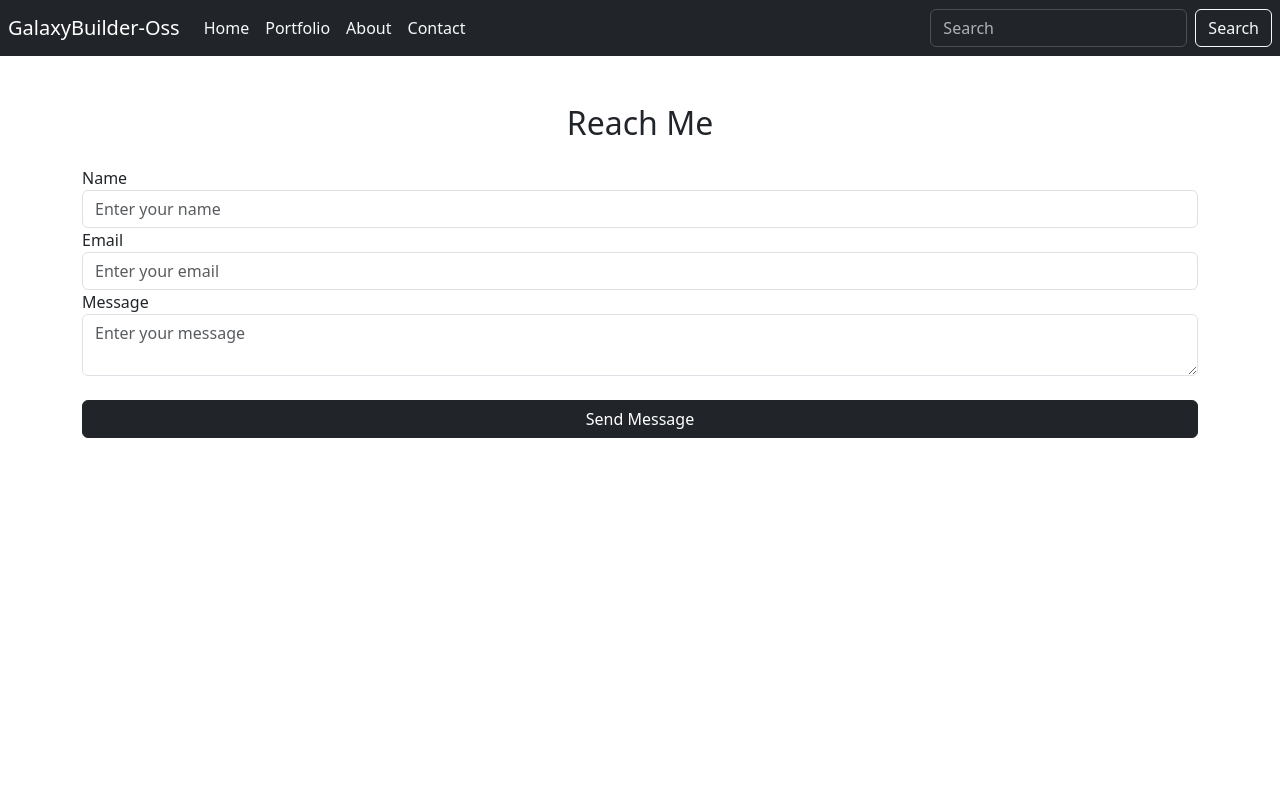
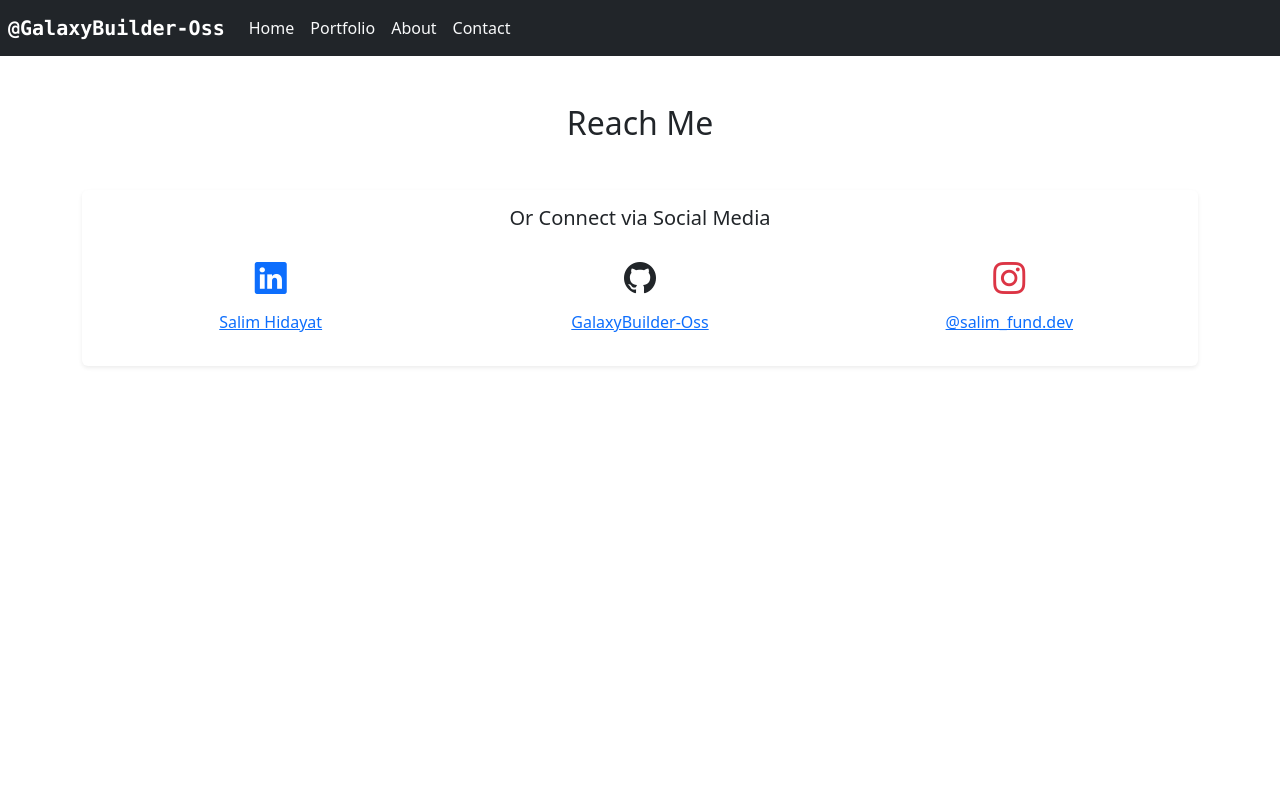
Before and after one commit to GalaxyBuilder-oss/portofolios, a Next.js app: page /contact in a window 1280 px wide. Shown: the top 800 px of the page. Built offline with nearby package versions, Linux system fonts and the light colour scheme.

Commit message:
Restyling...

```diff
--- a/app/_app.tsx
+++ b/app/_app.tsx
@@ -6,7 +6,8 @@ import "react-datetime/css/react-datetime.css";
 import AppProvider from "../components/AppContext";
 
 const App = ({ Component, pageProps }: AppProps) => {
-  return (
+  document.title = "GalaxyBuilder-Oss | My Portofolio"
+    return (
     <>
       <AppProvider>
         <Component {...pageProps} />
--- a/app/about/page.tsx
+++ b/app/about/page.tsx
@@ -9,7 +9,7 @@ const AboutPage = () => {
       description="This is about galaxybuilder"
     >
       <div className="about-page container mt-5">
-        <h2 className="text-center mb-4">Tentang Saya</h2>
+        <h2 className="text-center mb-4 fw-bold text-uppercase">Tentang Saya</h2>
         <p>
           <strong>GalaxyBuilder-Oss</strong> adalah platform yang dirancang
           untuk menyediakan solusi perangkat lunak berkualitas tinggi bagi
@@ -22,7 +22,7 @@ const AboutPage = () => {
           dan teknologi terkini, kami berkomitmen untuk menghadirkan solusi yang
           memberikan dampak nyata.
         </p>
-        <h3>Nilai Inti</h3>
+        <h2 className={`text-center mb-4 fw-bold text-uppercase`}>Nilai Inti</h2>
         <ul>
           <li>Inovasi: Terus berkembang dengan teknologi terbaru.</li>
           <li>
@@ -34,7 +34,7 @@ const AboutPage = () => {
             kami.
           </li>
         </ul>
-        <h3>Tim</h3>
+        <h2 className={`text-center mb-4 fw-bold text-uppercase`}>Tim</h2>
         <p>
           Saya seorang yang belajar menjadi profesional berbakat dan memiliki
           gairah dalam teknologi dan berkomitmen untuk memberikan hasil yang
--- a/app/contact/page.tsx
+++ b/app/contact/page.tsx
@@ -1,6 +1,7 @@
 "use client";
 import { useState } from "react";
 import Layout from "../../components/Layout";
+import {Card, Col, Container, Row} from "react-bootstrap";
 
 const Contact = () => {
   const [form, setForm] = useState({
@@ -23,57 +24,96 @@ const Contact = () => {
   };
 
   return (
-    <>
-      <div className="contact-form container mt-5">
+      <Container className="my-5">
         <h2 className="text-center mb-4">Reach Me</h2>
-        <form onSubmit={handleSubmit}>
-          <div className="form-group">
-            <label htmlFor="name">Name</label>
-            <input
+
+        {/* Contact form disabled, can be enabled later */}
+        {/*
+      <Form onSubmit={handleSubmit}>
+        <Form.Group className="mb-3" controlId="formName">
+          <Form.Label>Name</Form.Label>
+          <Form.Control
             type="text"
-              id="name"
-              name="name"
-              className="form-control"
             placeholder="Enter your name"
             value={form.name}
             onChange={handleChange}
             required
           />
-          </div>
+        </Form.Group>
 
-          <div className="form-group">
-            <label htmlFor="email">Email</label>
-            <input
+        <Form.Group className="mb-3" controlId="formEmail">
+          <Form.Label>Email</Form.Label>
+          <Form.Control
             type="email"
-              id="email"
-              name="email"
-              className="form-control"
             placeholder="Enter your email"
             value={form.email}
             onChange={handleChange}
             required
           />
-          </div>
+        </Form.Group>
 
-          <div className="form-group">
-            <label htmlFor="message">Message</label>
-            <textarea
-              id="message"
-              name="message"
-              className="form-control"
+        <Form.Group className="mb-3" controlId="formMessage">
+          <Form.Label>Message</Form.Label>
+          <Form.Control
+            as="textarea"
+            rows={3}
             placeholder="Enter your message"
             value={form.message}
             onChange={handleChange}
             required
           />
-          </div>
+        </Form.Group>
 
-          <button type="submit" className="btn btn-dark w-100 mt-4">
+        <Button variant="dark" type="submit" className="w-100">
           Send Message
-          </button>
-        </form>
-      </div>
-    </>
+        </Button>
+      </Form>
+      */}
+
+        <Card className="mt-5 shadow-sm border-0">
+          <Card.Body>
+            <Card.Title className="text-center mb-4">Or Connect via Social Media</Card.Title>
+            <Row className="text-center g-4">
+              <Col md={4}>
+                <i className="bi bi-linkedin fs-2 text-primary"></i>
+                <p className="mt-2">
+                  <a
+                      href="https://www.linkedin.com/in/salim-hidayat-049b35293"
+                      target="_blank"
+                      rel="noopener noreferrer"
+                  >
+                    Salim Hidayat
+                  </a>
+                </p>
+              </Col>
+              <Col md={4}>
+                <i className="bi bi-github fs-2 text-dark"></i>
+                <p className="mt-2">
+                  <a
+                      href="https://github.com/GalaxyBuilder-Oss"
+                      target="_blank"
+                      rel="noopener noreferrer"
+                  >
+                    GalaxyBuilder-Oss
+                  </a>
+                </p>
+              </Col>
+              <Col md={4}>
+                <i className="bi bi-instagram fs-2 text-danger"></i>
+                <p className="mt-2">
+                  <a
+                      href="https://instagram.com/salim_fund.dev"
+                      target="_blank"
+                      rel="noopener noreferrer"
+                  >
+                    @salim_fund.dev
+                  </a>
+                </p>
+              </Col>
+            </Row>
+          </Card.Body>
+        </Card>
+      </Container>
   );
 };
 
--- a/app/layout.tsx
+++ b/app/layout.tsx
@@ -8,6 +8,7 @@ export default function RootLayout({ children }) {
   return (
     <html lang="en">
       <head>
+          <title>GalaxyBuilder-Oss | My Portofolio</title>
         <link
           rel="apple-touch-icon"
           sizes="180x180"
--- a/app/page.tsx
+++ b/app/page.tsx
@@ -1,9 +1,10 @@
 "use client";
 import { Button, Card } from "react-bootstrap";
+import Layout from "../components/Layout";
 
 const page = () => {
   return (
-    <>
+    <Layout>
       {/* Hero Section */}
       <section className="hero bg-light text-center py-5">
         <h1 className="display-4">Selamat Datang di Portofolio Saya!</h1>
@@ -71,7 +72,7 @@ const page = () => {
           Hubungi Saya
         </Button>
       </section>
-    </>
+    </Layout>
   );
 };
 
--- a/app/portfolio/page.tsx
+++ b/app/portfolio/page.tsx
@@ -135,7 +135,7 @@ const Portfolio = () => {
 
   return (
     <>
-      <div className="page">
+      <div className="page mx-3">
         <h1>My Portofolio</h1>
         <div className="d-flex justify-content-between">
           {/* <div className="d-flex align-items-center">
--- a/components/Header.tsx
+++ b/components/Header.tsx
@@ -40,9 +40,9 @@ const Header: React.FC = () => {
       className="px-2 text-light normal"
     >
       <Navbar.Brand href="/">
-        <span className="bold">GalaxyBuilder-Oss</span>
+        <span className="fw-bold font-monospace">@GalaxyBuilder-Oss</span>
       </Navbar.Brand>
-      <Navbar.Toggle onClick={() => setExpanded(expanded ? false : true)} />
+      <Navbar.Toggle onClick={() => setExpanded(!expanded)} />
       <Navbar.Collapse
         id="nav-collapse"
         className="justify-content-between align-items-center"
@@ -81,7 +81,7 @@ const Header: React.FC = () => {
             Contact
           </Nav.Link>
         </Nav>
-        <div className="d-flex gap-2">
+        <div className="d-none gap-2">
           <Form className="d-flex gap-2">
             <FormControl type="text" placeholder="Search" className="mr-sm-2" />
             <Button variant="outline-light" type="submit">
--- a/components/Portofolio.tsx
+++ b/components/Portofolio.tsx
@@ -51,8 +51,9 @@ const Portofolio: React.FC<{ portofolio: LocalPortofoliosProps }> = ({
     >
       <Card.Img
         variant="top"
-        src={"https://portofolio2024.s3.amazonaws.com/default_project_thumbnail.png"}
+        src={"https://portofolio2024.s3.ap-southeast-1.amazonaws.com/public/default_project_thumbnail.png"}
         alt={portofolio.projectName}
+        className={`px-4 py-2`}
         style={{ height: 125 + "px", objectFit: "contain" }}
       />
       <Card.Body>
--- a/next.config.ts
+++ b/next.config.ts
@@ -2,8 +2,7 @@ import { NextConfig } from 'next';
 
 const nextConfig: NextConfig = {
   pageExtensions: ['ts', 'tsx'],
-  experimental: {
-    turbo: {
+  turbopack:{
     resolveExtensions: [
       '.mdx',
       '.tsx',
@@ -14,7 +13,6 @@ const nextConfig: NextConfig = {
       '.json',
     ],
   },
-  },
   reactStrictMode: false,
 };
 
```
Also changed, not shown: public/project-list.json (+11 -11 lines), next-env.d.ts. Lines whose indentation alone changed are shown as unchanged.
